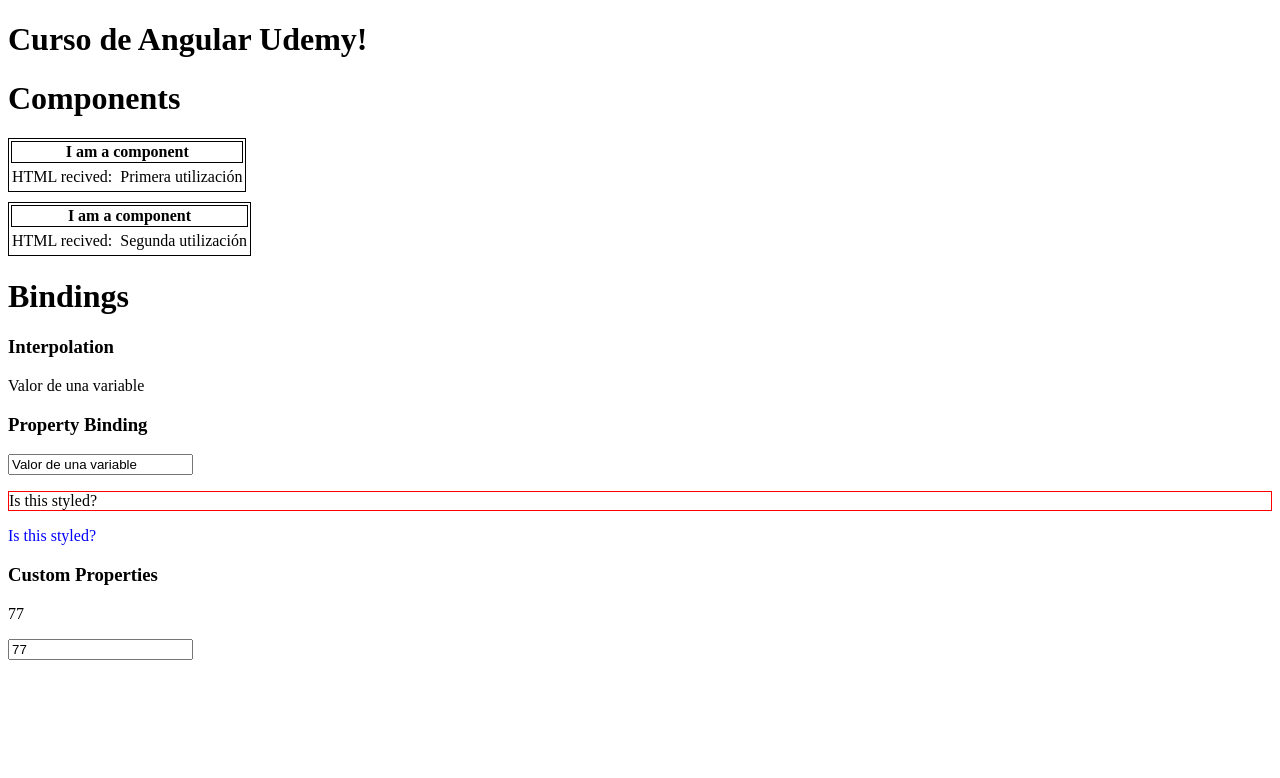
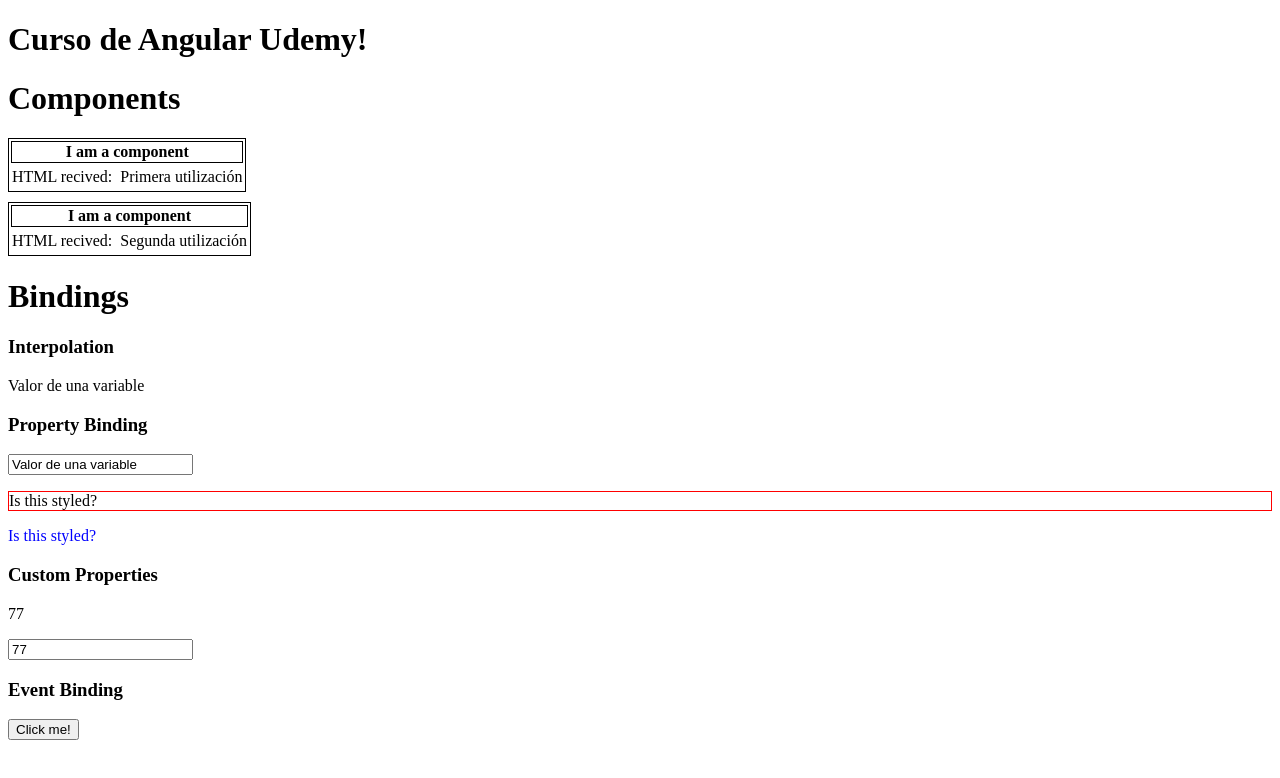
Before and after one commit to marvindaviddiaz/curso-angular-udemy, an Angular app: page / in a window 1280 px wide. Shown: the top 778 px of the page. Built offline with nearby package versions, Linux system fonts and the light colour scheme.

Commit message:
Event Binding

```diff
--- a/src/app/app.component.html
+++ b/src/app/app.component.html
@@ -14,4 +14,6 @@
 
 <app-property-binding>Loading...</app-property-binding>
 
-<app-custom-properties [result]="77">Loading...</app-custom-properties>
+<app-custom-properties [result]="77"> Loading...</app-custom-properties>
+
+<app-event-binding> Loading...</app-event-binding>
--- a/src/app/app.module.ts
+++ b/src/app/app.module.ts
@@ -8,6 +8,7 @@
 import { InterpolationComponent } from './bindings/interpolation.component';
 import { PropertyBindingComponent } from './bindings/property-binding.component';
 import { CustomPropertiesComponent } from './bindings/custom-properties.component';
+import { EventBindingComponent } from './bindings/event-binding.component';
 
 @NgModule({
   declarations: [
@@ -15,7 +16,7 @@
     OtroComponent,
     InterpolationComponent,
     PropertyBindingComponent,
-    CustomPropertiesComponent
+    CustomPropertiesComponent, EventBindingComponent
   ],
   imports: [
     BrowserModule,
--- /dev/null
+++ b/src/app/bindings/event-binding.component.ts
@@ -0,0 +1,17 @@
+import { Component} from '@angular/core';
+
+@Component({
+  selector: 'app-event-binding',
+  template: `
+    <h3>Event Binding</h3>
+
+    <button (click)="eventoClick()" >Click me! </button>
+  `,
+  styles: []
+})
+export class EventBindingComponent {
+
+  eventoClick(){
+    alert('Has hecho click');
+  }
+}
```
